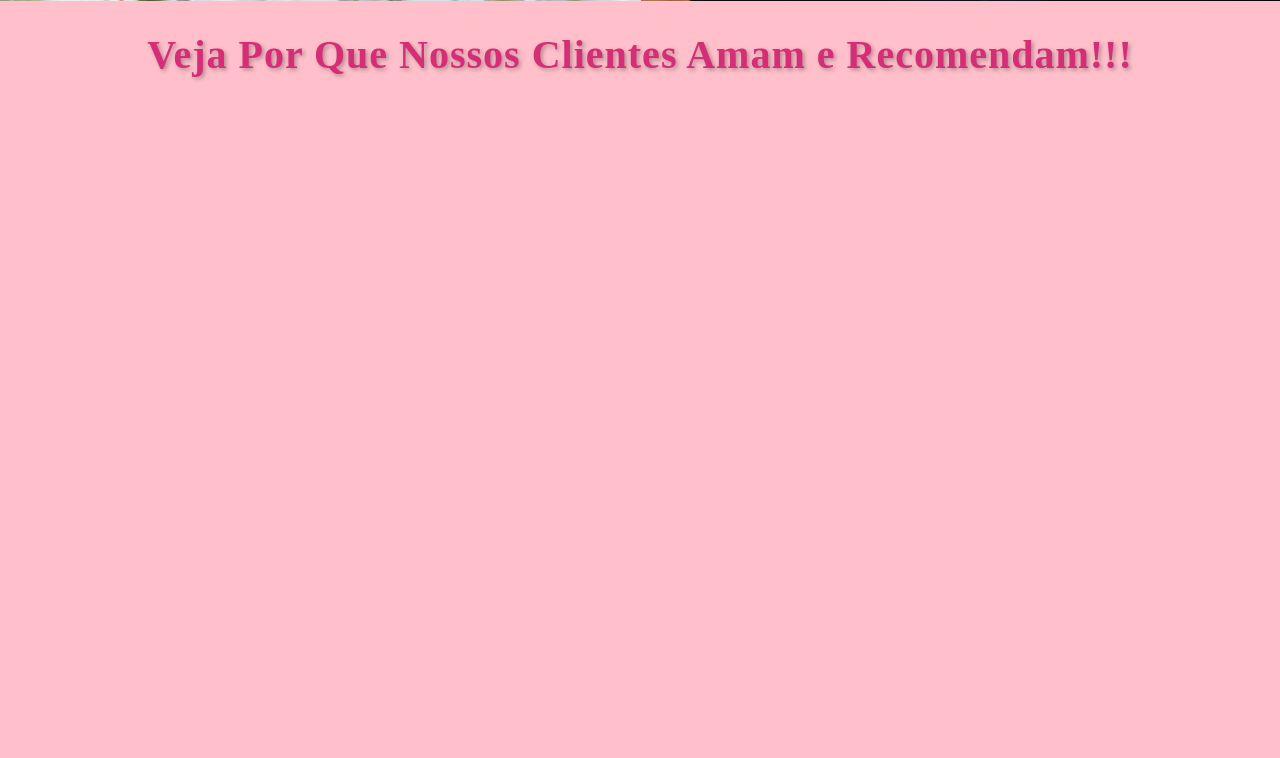
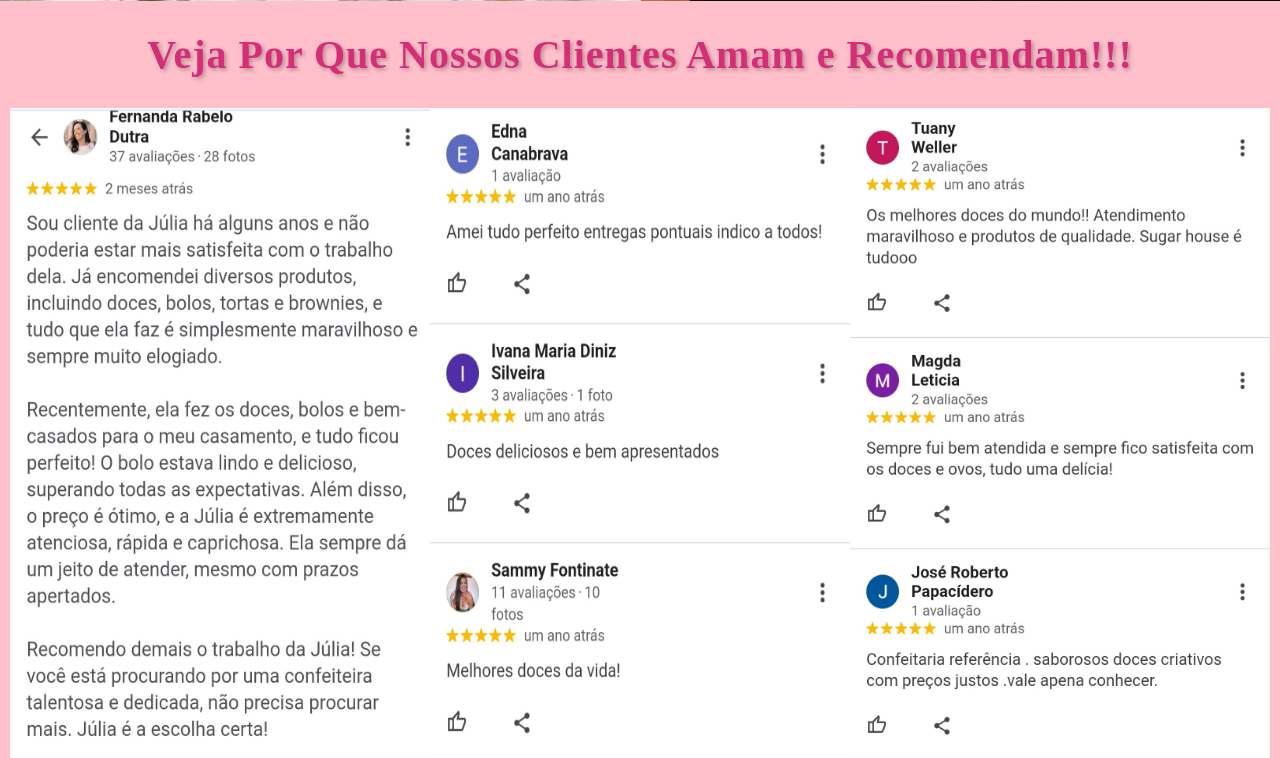
Before and after one commit to PedroNunesBH/sugar_house_app, a Django app: page / in a window 1280 px wide. Shown: the part 524-1282 px from the top of the page. Before the commit the page ends 605 px from the top, so only its background shows below. Run offline with Django 5.2, Linux system fonts and the light colour scheme.

Commit message:
feat: add client recommendation section to index.html

```diff
--- a/confectionery/templates/index.html
+++ b/confectionery/templates/index.html
@@ -17,7 +17,10 @@
             <button type="submit" class="btn-index"><a href="{% url 'cardapio' %}">Nosso Cardápio</a></button>
         </div>
     </div>
+    <h3 class="recommendations-title">Veja Por Que Nossos Clientes Amam e Recomendam!!!</h2>
     <div class="clients-recommendations">
-        <h3 class="recommendations-title">Veja Por Que Nossos Clientes Amam e Recomendam!!!</h2>
+        <img src="../../static/images/recommendations_2.jpg" class="recommendations-img" alt="Descrição da Imagem">
+        <img src="../../static/images/recommendations_1.jpg" class="recommendations-img" alt="Descrição da Imagem">
+        <img src="../../static/images/recommendations_3.jpg" class="recommendations-img" alt="Descrição da Imagem">
     </div>
 {% endblock %}
--- a/static/css/index.css
+++ b/static/css/index.css
@@ -56,6 +56,14 @@
     letter-spacing: 1px; /* Adiciona espaçamento entre letras para uma aparência mais elegante */
 }
 
-.teste {
-    color: yellow;
+.clients-recommendations {
+    display: grid;
+    grid-template-columns: repeat(3, 1fr);
+    margin: 10px;
 }
+
+.recommendations-img {
+    width: 100%;
+    height: 650px;
+    display: block; /* Remove o espaçamento embaixo da imagem */
+}
```
